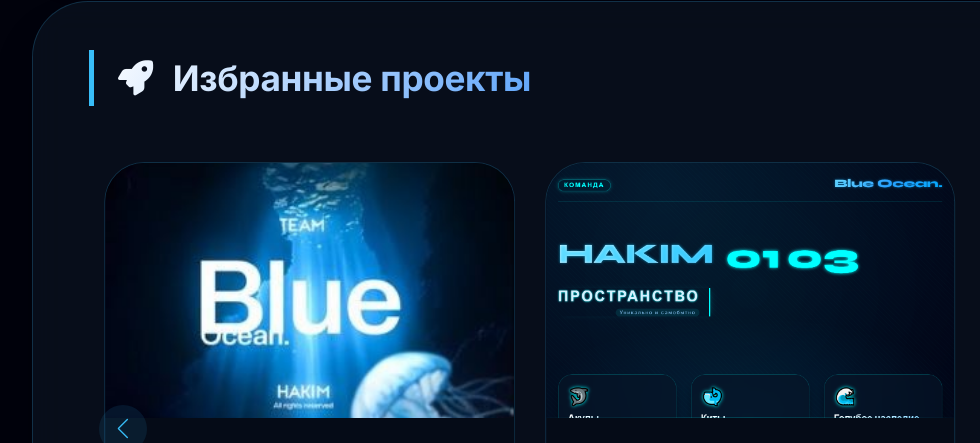
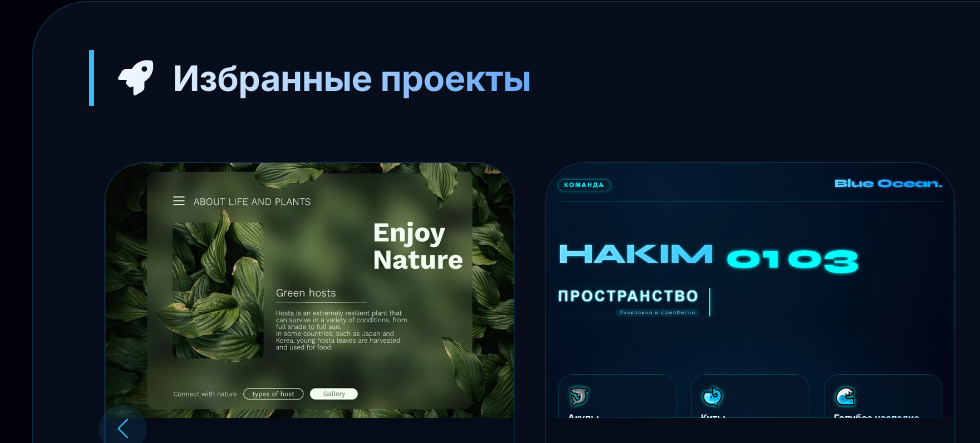
Before and after one commit to Angelkleim96/Web_lab_1, a plain HTML site: page index.html in a window 1280 px wide. Shown: the part 1863-2306 px from the top of the page, 0-980 px from the left. Drawn offline with nearby package versions, Linux system fonts and the light colour scheme; animation ran at ten frames a second.

Commit message:
Update project image in index.html

```diff
--- a/index.html
+++ b/index.html
@@ -201,7 +201,7 @@
               <div class="swiper-slide">
                 <div class="project-slide">
                   <div class="project-slide-image">
-                    <img src="img/project1.jpg" alt="Flowspace App">
+                    <img src="img/project2.jpg" alt="Flowspace App">
                     <div class="project-overlay">
                       <a href="#" class="project-link"><i class="fas fa-external-link-alt"></i></a>
                     </div>
```
